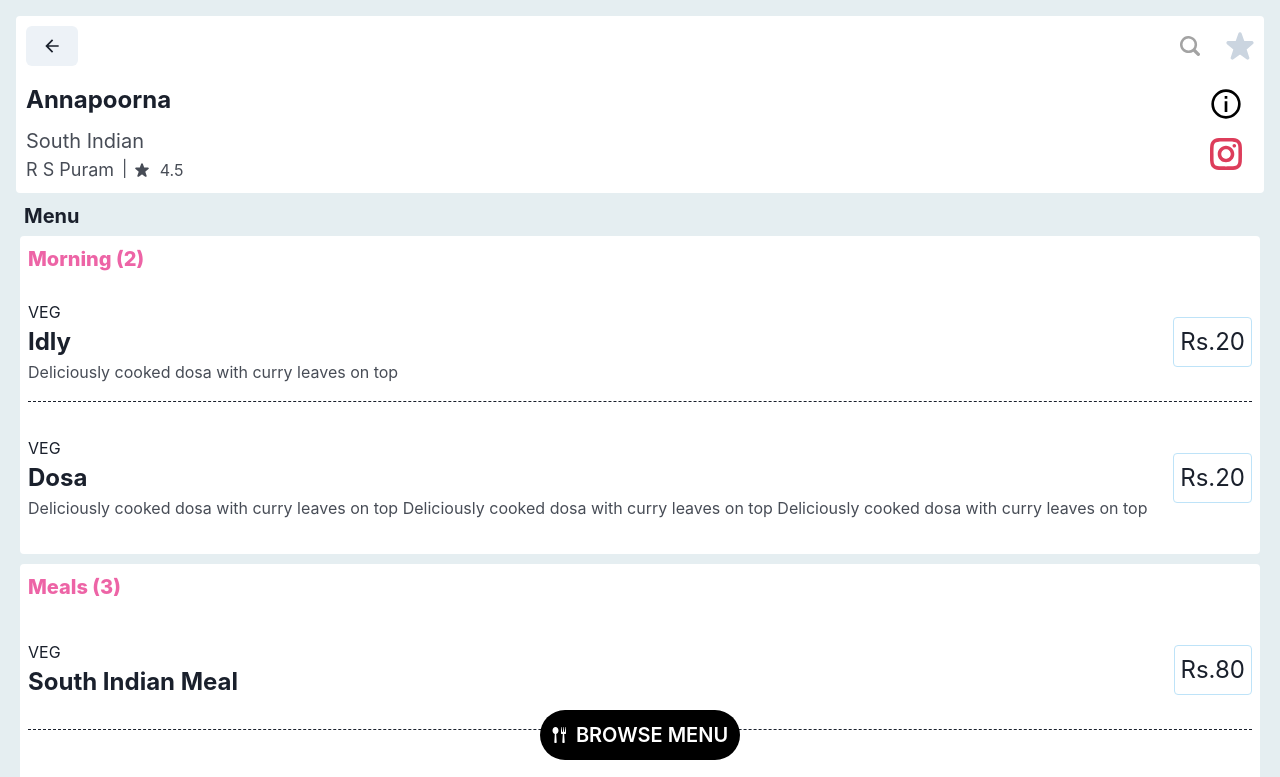
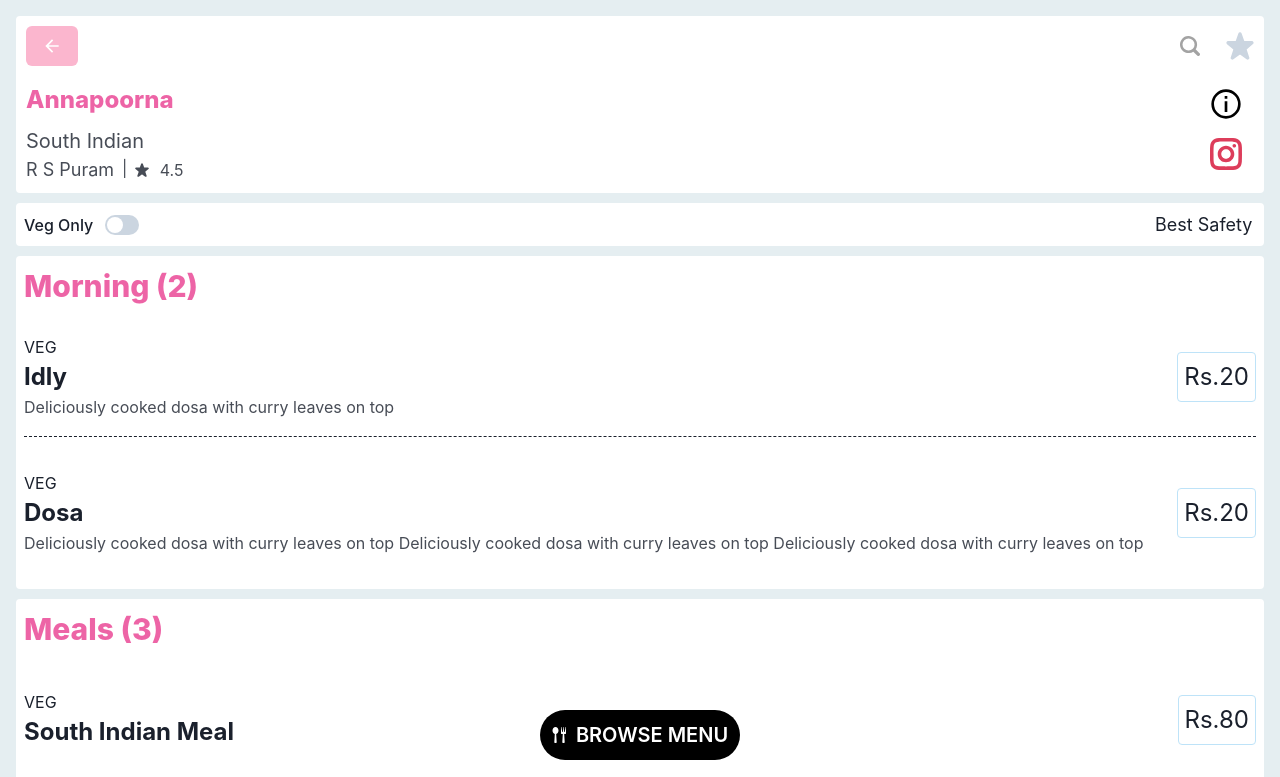
Before and after one commit to payapula/rapid-windshield, a Next.js app: page /restaurant/1 in a window 1280 px wide. Shown: the top 777 px of the page. Built offline with nearby package versions, Linux system fonts and the light colour scheme.

Commit message:
Added veg only toggle, Some Styles altered.

```diff
--- a/components/restaurant-page/header.tsx
+++ b/components/restaurant-page/header.tsx
@@ -23,7 +23,7 @@
         <Flex alignItems="center">
             <Box marginRight="auto">
                 <Link href="/" passHref>
-                    <Button as="a">
+                    <Button as="a" color="white" background="pink.200" boxShadow="none">
                         <ArrowBackIcon w={5} h={5} />
                     </Button>
                 </Link>
@@ -45,7 +45,7 @@
     return (
         <Flex mt="4">
             <Box marginRight="auto">
-                <Text fontSize={{ base: '3xl', lg: '2xl' }} fontWeight="bold">
+                <Text fontSize={{ base: '3xl', lg: '2xl' }} fontWeight="extrabold" color="pink.400">
                     {restaurant.name}
                 </Text>
                 <Text opacity="0.8" mt="2" fontSize={{ base: 'md', lg: 'xl' }}>
--- a/components/restaurant-page/menu-panel.tsx
+++ b/components/restaurant-page/menu-panel.tsx
@@ -13,7 +13,7 @@
     }
 
     return (
-        <Flex direction="column" marginLeft="-1" marginRight="-1">
+        <Flex direction="column">
             {Object.entries(menu).map(([categoryName, menu]) => (
                 <CategoryPanel key={categoryName} categoryName={categoryName} menu={menu} />
             ))}
@@ -50,7 +50,7 @@
                     textAlign="left"
                     fontWeight="extrabold"
                     color="pink.400"
-                    fontSize={{ base: '2xl', lg: 'xl' }}>
+                    fontSize={{ base: '2xl', lg: '3xl' }}>
                     {categoryName} ({menu.length})
                 </Text>
             </h2>
--- a/pages/restaurant/[id].tsx
+++ b/pages/restaurant/[id].tsx
@@ -1,4 +1,4 @@
-import { Box, Flex, Text } from '@chakra-ui/react';
+import { Box, Flex, FormControl, FormLabel, Switch, Text } from '@chakra-ui/react';
 import { BrowseMenu } from 'components/restaurant-page/browse-menu';
 import { RestaurantHeader, RestaurantInfo } from 'components/restaurant-page/header';
 import { MenuPanel } from 'components/restaurant-page/menu-panel';
@@ -33,10 +33,24 @@
                     <RestaurantHeader />
                     <RestaurantInfo restaurant={restaurant} />
                 </Box>
-                <Box padding="2" minH="70vh">
-                    <Text fontSize={{ base: '2xl', lg: 'xl' }} fontWeight="bold">
-                        Menu
-                    </Text>
+                <Box minH="70vh">
+                    <Flex
+                        background="white"
+                        borderRadius="4px"
+                        marginTop="10px"
+                        marginBottom="5px"
+                        padding="2">
+                        <FormControl display="flex" alignItems="center">
+                            <FormLabel htmlFor="veg-only" mb="0">
+                                Veg Only
+                            </FormLabel>
+                            <Switch id="veg-only" size="md" colorScheme="green" />
+                        </FormControl>
+                        <Text marginLeft="auto" w="110px" fontSize={{ base: 'md', lg: 'lg' }}>
+                            Best Safety
+                        </Text>
+                    </Flex>
+
                     <MenuPanel restaurant={restaurant} />
                 </Box>
                 <RestaurantFooter />
```
